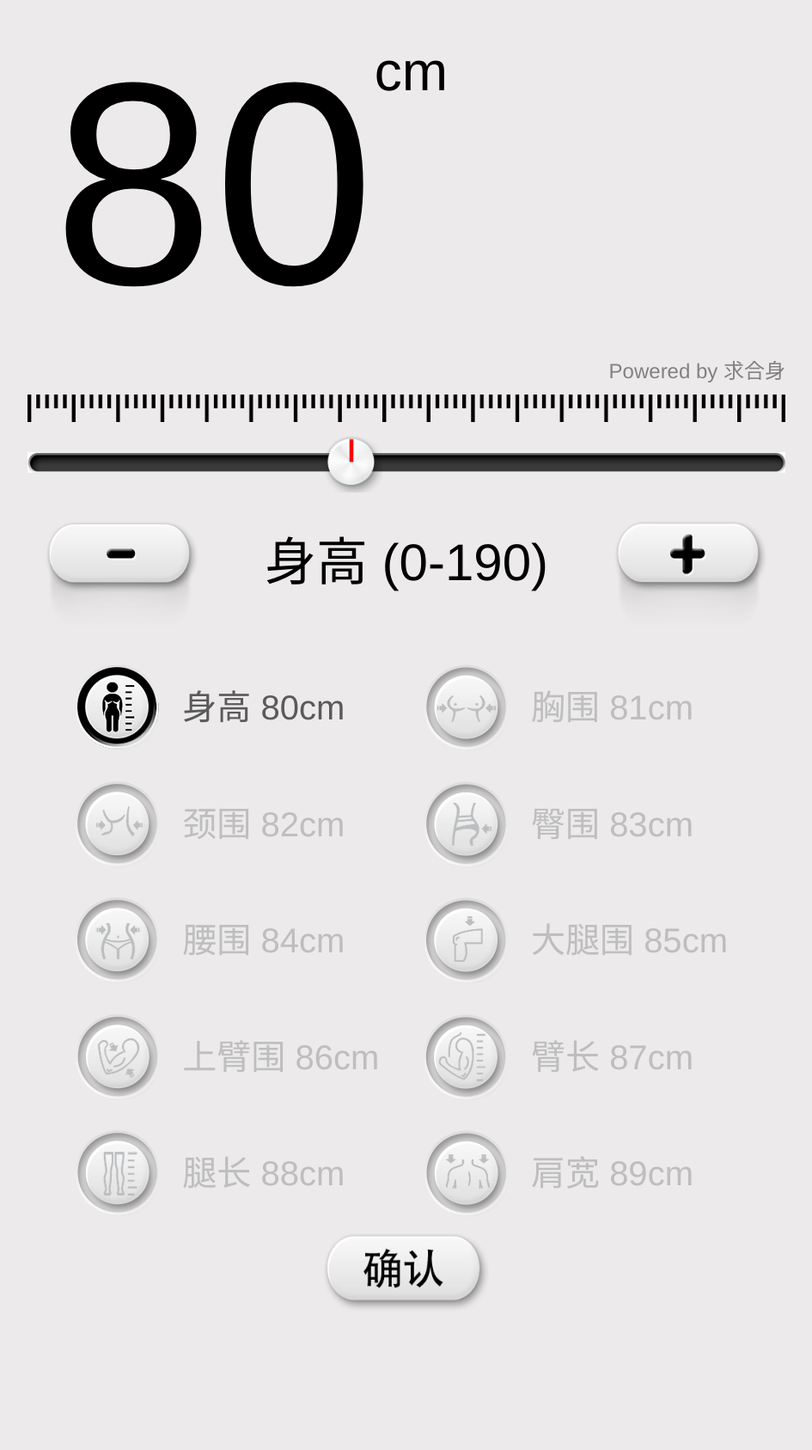
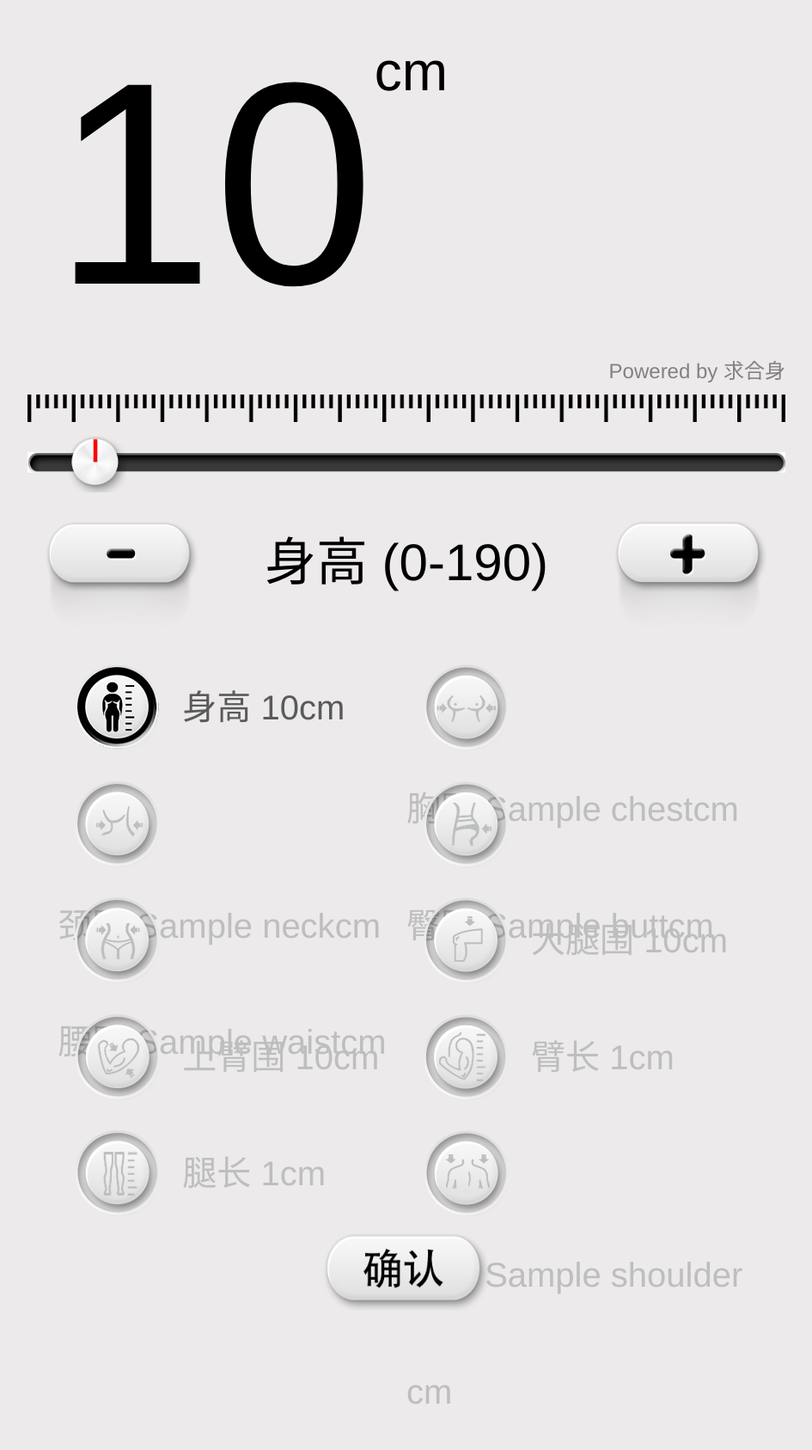
Before and after one commit to bingwen/befit, a Python web app: template templates/size.html in a window 1280 px wide. Shown: the whole page at 86% size, without its empty margins (17-962 px from the left). Before the commit the page ends 1522 px from the top, so only its background shows below. Run offline with Jinja, Linux system fonts and the light colour scheme; the template is opened without the code that fills it: most values are stand-ins (such as "Sample title", 1, 10 or a date in 2020).

Commit message:
接入后端数据

```diff
--- a/templates/size.html
+++ b/templates/size.html
@@ -189,28 +189,28 @@
         <!--<button id="submit"></button>-->
         <form id="form-of-data"  method="post">
             <!-- 准备 flask 后端处理。后端只发来这10个数据。-->
-            <!-- TODO 默认值 的配置。还是蛮哲学的。可以先不做得太通用（而是把 值 写到 直觉上最该出现的位置），而是小阶段完工时在文档里写清楚 该修改哪里。（也许到时就有兴致重构）-->
-            <!--<input data-item-id='0' name='height' value="{{figure.height}}" hidden>-->
-            <!--<input data-item-id='1' name='chest' value="{{figure.chest}}" hidden>-->
-            <!--<input data-item-id='2' name='neck' value="{{figure.neck}}" hidden>-->
-            <!--<input data-item-id='3' name='butt' value="{{figure.butt}}" hidden>-->
-            <!--<input data-item-id='4' name='waist' value="{{figure.waist}}" hidden>-->
-            <!--<input data-item-id='5' name='leg_width' value="{{figure.leg_width}}" hidden>-->
-            <!--<input data-item-id='6' name='arm_width' value="{{figure.arm_width}}" hidden>-->
-            <!--<input data-item-id='7' name='arm_length' value="{{figure.arm_length}}" hidden>-->
-            <!--<input data-item-id='8' name='leg_length' value="{{figure.leg_length}}" hidden>-->
-            <!--<input data-item-id='9' name='shoulder' value="{{figure.shoulder}}" hidden>-->
+            <!-- TODO 默认值 的配置 怎样处理？还是蛮哲学的。可以先不做得太通用（而是把 值 写到 直觉上最该出现的位置），而是小阶段完工时在文档里写清楚 该修改哪里。（也许到时就有兴致重构）-->
+            <input data-item-id='0' name='height' value="{{figure.height}}" hidden>
+            <input data-item-id='1' name='chest' value="{{figure.chest}}" hidden>
+            <input data-item-id='2' name='neck' value="{{figure.neck}}" hidden>
+            <input data-item-id='3' name='butt' value="{{figure.butt}}" hidden>
+            <input data-item-id='4' name='waist' value="{{figure.waist}}" hidden>
+            <input data-item-id='5' name='leg_width' value="{{figure.leg_width}}" hidden>
+            <input data-item-id='6' name='arm_width' value="{{figure.arm_width}}" hidden>
+            <input data-item-id='7' name='arm_length' value="{{figure.arm_length}}" hidden>
+            <input data-item-id='8' name='leg_length' value="{{figure.leg_length}}" hidden>
+            <input data-item-id='9' name='shoulder' value="{{figure.shoulder}}" hidden>
             <!-- 纯前端测试。-->
-            <input data-item-id='0' name='height' value="80" hidden>
-            <input data-item-id='1' name='chest' value="81" hidden>
-            <input data-item-id='2' name='neck' value="82" hidden>
-            <input data-item-id='3' name='butt' value="83" hidden>
-            <input data-item-id='4' name='waist' value="84" hidden>
-            <input data-item-id='5' name='leg_width' value="85" hidden>
-            <input data-item-id='6' name='arm_width' value="86" hidden>
-            <input data-item-id='7' name='arm_length' value="87" hidden>
-            <input data-item-id='8' name='leg_length' value="88" hidden>
-            <input data-item-id='9' name='shoulder' value="89" hidden>
+            <!--<input data-item-id='0' name='height' value="80" hidden>-->
+            <!--<input data-item-id='1' name='chest' value="81" hidden>-->
+            <!--<input data-item-id='2' name='neck' value="82" hidden>-->
+            <!--<input data-item-id='3' name='butt' value="83" hidden>-->
+            <!--<input data-item-id='4' name='waist' value="84" hidden>-->
+            <!--<input data-item-id='5' name='leg_width' value="85" hidden>-->
+            <!--<input data-item-id='6' name='arm_width' value="86" hidden>-->
+            <!--<input data-item-id='7' name='arm_length' value="87" hidden>-->
+            <!--<input data-item-id='8' name='leg_length' value="88" hidden>-->
+            <!--<input data-item-id='9' name='shoulder' value="89" hidden>-->
 
             <input type="submit" id="submit" value="">
         </form>
```
